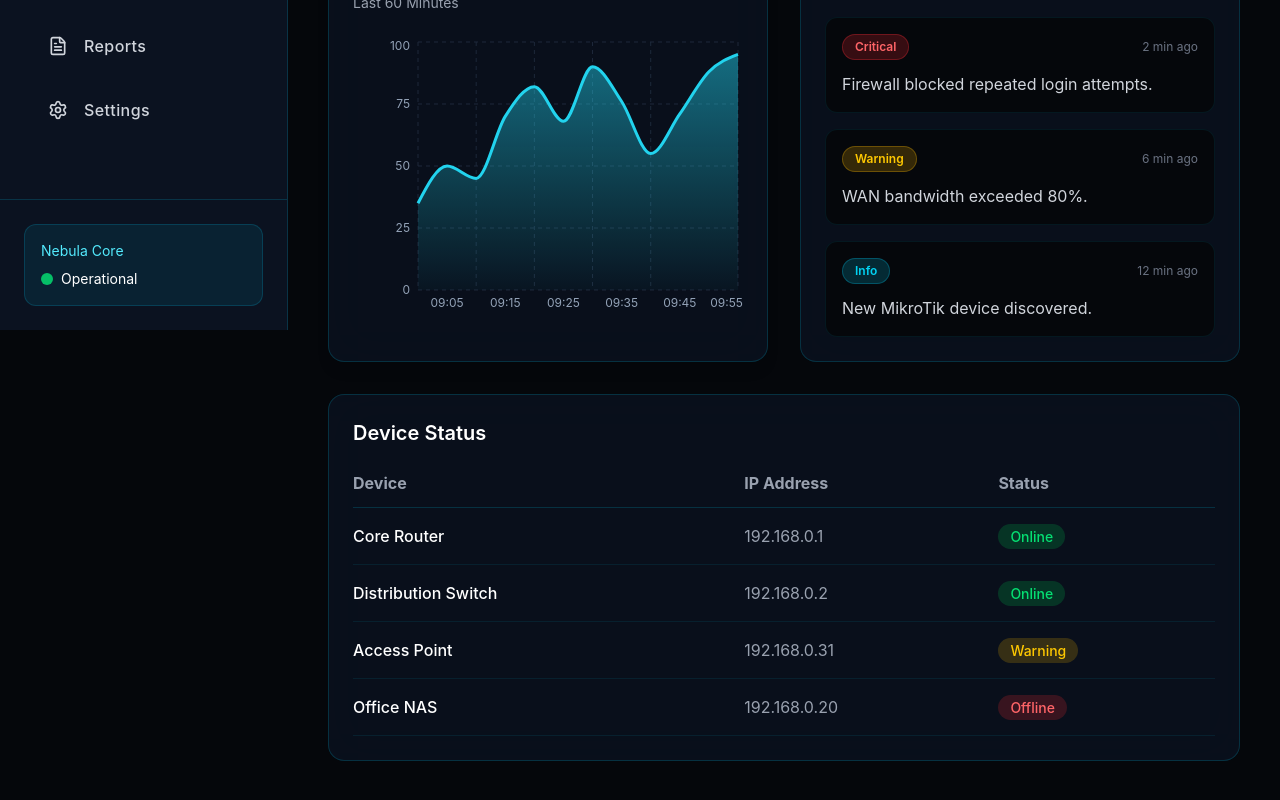
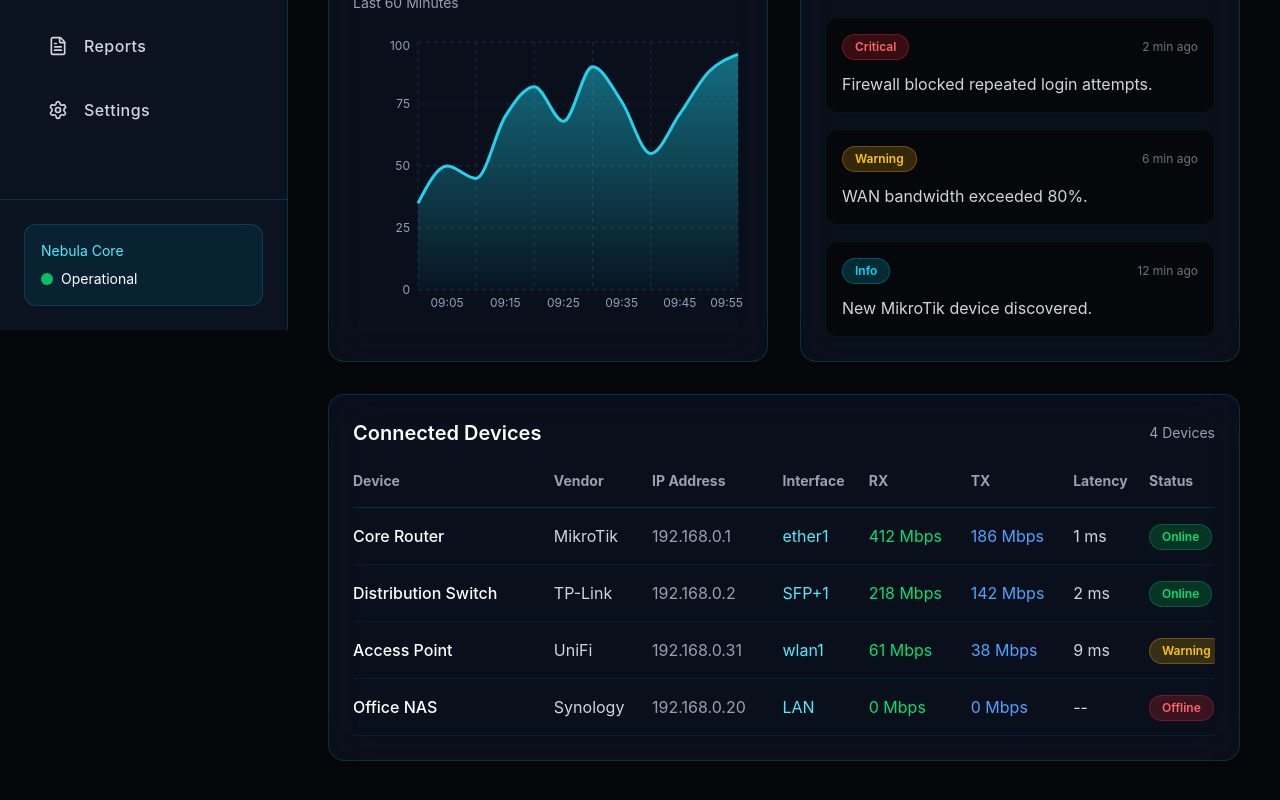
Before and after one commit to kmheon/nebula-noc, a React (Vite) app: page / in a window 1280 px wide. Shown: the part 470-1270 px from the top of the page. Built offline with nearby package versions, Linux system fonts and the light colour scheme.

Commit message:
refactor(data): move dashboard data to provider layer

```diff
--- a/src/components/dashboard/DeviceStatus/DeviceStatus.jsx
+++ b/src/components/dashboard/DeviceStatus/DeviceStatus.jsx
@@ -1,46 +1,41 @@
-const devices = [
-  {
-    name: "Core Router",
-    ip: "192.168.0.1",
-    status: "Online",
-  },
-  {
-    name: "Distribution Switch",
-    ip: "192.168.0.2",
-    status: "Online",
-  },
-  {
-    name: "Access Point",
-    ip: "192.168.0.31",
-    status: "Warning",
-  },
-  {
-    name: "Office NAS",
-    ip: "192.168.0.20",
-    status: "Offline",
-  },
-];
+import Card from "../../ui/Card/Card";
+import Badge from "../../ui/Badge/Badge";
+import { getDevices } from "../../../services/providers";
 
-const statusClass = {
-  Online: "bg-green-500/20 text-green-400",
-  Warning: "bg-yellow-500/20 text-yellow-400",
-  Offline: "bg-red-500/20 text-red-400",
+const badgeVariant = {
+  Online: "success",
+  Warning: "warning",
+  Offline: "danger",
 };
 
 export default function DeviceStatus() {
+  const devices = getDevices();
+
   return (
-    <div className="rounded-2xl border border-cyan-500/20 bg-[#0B1220]/80 backdrop-blur-xl p-6">
-
-      <h2 className="mb-6 text-xl font-semibold">
-        Device Status
+    <Card>
+      <div className="mb-6 flex items-center justify-between">
+        <h2 className="text-xl font-semibold">
+          Connected Devices
         </h2>
 
-      <table className="w-full">
-        <thead className="border-b border-cyan-500/20 text-left text-gray-400">
+        <span className="text-sm text-gray-400">
+          {devices.length} Devices
+        </span>
+      </div>
+
+      <div className="overflow-x-auto">
+        <table className="w-full min-w-[900px]">
+
+          <thead className="border-b border-cyan-500/20 text-left text-sm text-gray-400">
             <tr>
-            <th className="pb-3">Device</th>
-            <th className="pb-3">IP Address</th>
-            <th className="pb-3">Status</th>
+              <th className="pb-4">Device</th>
+              <th className="pb-4">Vendor</th>
+              <th className="pb-4">IP Address</th>
+              <th className="pb-4">Interface</th>
+              <th className="pb-4">RX</th>
+              <th className="pb-4">TX</th>
+              <th className="pb-4">Latency</th>
+              <th className="pb-4">Status</th>
             </tr>
           </thead>
 
@@ -48,28 +43,47 @@ export default function DeviceStatus() {
             {devices.map((device) => (
               <tr
                 key={device.ip}
-              className="border-b border-cyan-500/10 hover:bg-cyan-500/5 transition-colors"
+                className="border-b border-cyan-500/10 transition-colors hover:bg-cyan-500/5"
               >
-              <td className="py-4 font-medium">
+                <td className="py-4 font-medium text-white">
                   {device.name}
+                </td>
+
+                <td className="text-gray-300">
+                  {device.vendor}
                 </td>
 
                 <td className="text-gray-400">
                   {device.ip}
                 </td>
 
+                <td className="text-cyan-300">
+                  {device.interface}
+                </td>
+
+                <td className="text-green-400">
+                  {device.rx}
+                </td>
+
+                <td className="text-blue-400">
+                  {device.tx}
+                </td>
+
+                <td className="text-gray-300">
+                  {device.latency}
+                </td>
+
                 <td>
-                <span
-                  className={`rounded-full px-3 py-1 text-sm font-medium ${statusClass[device.status]}`}
-                >
+                  <Badge variant={badgeVariant[device.status]}>
                     {device.status}
-                </span>
+                  </Badge>
                 </td>
               </tr>
             ))}
           </tbody>
+
         </table>
-
       </div>
+    </Card>
   );
 }
--- a/src/components/dashboard/OverviewCards/OverviewCards.jsx
+++ b/src/components/dashboard/OverviewCards/OverviewCards.jsx
@@ -6,35 +6,18 @@ import {
 } from "lucide-react";
 
 import StatCard from "../../ui/StatCard/StatCard";
+import { getDashboardStats } from "../../../services/providers";
 
-const stats = [
-  {
-    title: "Connected Devices",
-    value: "127",
-    icon: HardDrive,
-    color: "text-cyan-400",
-  },
-  {
-    title: "Live Traffic",
-    value: "842 Mbps",
-    icon: Activity,
-    color: "text-green-400",
-  },
-  {
-    title: "CPU Usage",
-    value: "18%",
-    icon: Cpu,
-    color: "text-yellow-400",
-  },
-  {
-    title: "Critical Alerts",
-    value: "3",
-    icon: AlertTriangle,
-    color: "text-red-400",
-  },
-];
+const icons = {
+  HardDrive,
+  Activity,
+  Cpu,
+  AlertTriangle,
+};
 
 export default function OverviewCards() {
+  const stats = getDashboardStats();
+
   return (
     <div className="grid gap-6 md:grid-cols-2 xl:grid-cols-4">
       {stats.map((stat) => (
@@ -42,7 +25,7 @@ export default function OverviewCards() {
           key={stat.title}
           title={stat.title}
           value={stat.value}
-          icon={stat.icon}
+          icon={icons[stat.icon]}
           iconColor={stat.color}
         />
       ))}
--- a/src/components/dashboard/RecentAlerts/RecentAlerts.jsx
+++ b/src/components/dashboard/RecentAlerts/RecentAlerts.jsx
@@ -1,32 +1,13 @@
-const alerts = [
-  {
-    level: "Critical",
-    message: "Firewall blocked repeated login attempts.",
-    time: "2 min ago",
-  },
-  {
-    level: "Warning",
-    message: "WAN bandwidth exceeded 80%.",
-    time: "6 min ago",
-  },
-  {
-    level: "Info",
-    message: "New MikroTik device discovered.",
-    time: "12 min ago",
-  },
-];
-
-const badgeColors = {
-  Critical: "bg-red-500/20 text-red-400 border-red-500/30",
-  Warning: "bg-yellow-500/20 text-yellow-400 border-yellow-500/30",
-  Info: "bg-cyan-500/20 text-cyan-400 border-cyan-500/30",
-};
+import Card from "../../ui/Card/Card";
+import Badge from "../../ui/Badge/Badge";
+import { getRecentAlerts } from "../../../services/providers";
 
 export default function RecentAlerts() {
+  const alerts = getRecentAlerts();
+
   return (
-    <div className="rounded-2xl border border-cyan-500/20 bg-[#0B1220]/80 backdrop-blur-xl p-6">
-
-      <h2 className="text-xl font-semibold mb-6">
+    <Card>
+      <h2 className="mb-6 text-xl font-semibold">
         Recent Alerts
       </h2>
 
@@ -37,17 +18,21 @@ export default function RecentAlerts() {
             className="rounded-xl border border-cyan-500/10 bg-[#05070B] p-4 transition-all duration-300 hover:border-cyan-400/30"
           >
             <div className="flex items-center justify-between">
-
-              <span
-                className={`rounded-full border px-3 py-1 text-xs font-semibold ${badgeColors[alert.level]}`}
+              <Badge
+                variant={
+                  alert.level === "Critical"
+                    ? "danger"
+                    : alert.level === "Warning"
+                    ? "warning"
+                    : "info"
+                }
               >
                 {alert.level}
-              </span>
+              </Badge>
 
               <span className="text-xs text-gray-500">
                 {alert.time}
               </span>
-
             </div>
 
             <p className="mt-3 text-gray-300">
@@ -56,7 +41,6 @@ export default function RecentAlerts() {
           </div>
         ))}
       </div>
-
-    </div>
+    </Card>
   );
 }
--- a/src/components/dashboard/TrafficChart/TrafficChart.jsx
+++ b/src/components/dashboard/TrafficChart/TrafficChart.jsx
@@ -1,5 +1,5 @@
 import Card from "../../ui/Card/Card";
-
+import { getTrafficData } from "../../../services/providers";
 import {
   Area,
   AreaChart,
@@ -10,20 +10,7 @@ import {
   YAxis,
 } from "recharts";
 
-const trafficData = [
-  { time: "09:00", traffic: 35 },
-  { time: "09:05", traffic: 50 },
-  { time: "09:10", traffic: 45 },
-  { time: "09:15", traffic: 70 },
-  { time: "09:20", traffic: 82 },
-  { time: "09:25", traffic: 68 },
-  { time: "09:30", traffic: 90 },
-  { time: "09:35", traffic: 76 },
-  { time: "09:40", traffic: 55 },
-  { time: "09:45", traffic: 71 },
-  { time: "09:50", traffic: 88 },
-  { time: "09:55", traffic: 95 },
-];
+const trafficData = getTrafficData();
 
 export default function TrafficChart() {
   return (
--- /dev/null
+++ b/src/services/providers/index.js
@@ -0,0 +1,6 @@
+export {
+  getDashboardStats,
+  getTrafficData,
+  getRecentAlerts,
+  getDevices,
+} from "./mockProvider";
--- /dev/null
+++ b/src/services/providers/mockProvider.js
@@ -0,0 +1,118 @@
+const dashboardStats = [
+  {
+    title: "Connected Devices",
+    value: "127",
+    icon: "HardDrive",
+    color: "text-cyan-400",
+  },
+  {
+    title: "Live Traffic",
+    value: "842 Mbps",
+    icon: "Activity",
+    color: "text-green-400",
+  },
+  {
+    title: "CPU Usage",
+    value: "18%",
+    icon: "Cpu",
+    color: "text-yellow-400",
+  },
+  {
+    title: "Critical Alerts",
+    value: "3",
+    icon: "AlertTriangle",
+    color: "text-red-400",
+  },
+];
+
+const trafficData = [
+  { time: "09:00", traffic: 35 },
+  { time: "09:05", traffic: 50 },
+  { time: "09:10", traffic: 45 },
+  { time: "09:15", traffic: 70 },
+  { time: "09:20", traffic: 82 },
+  { time: "09:25", traffic: 68 },
+  { time: "09:30", traffic: 90 },
+  { time: "09:35", traffic: 76 },
+  { time: "09:40", traffic: 55 },
+  { time: "09:45", traffic: 71 },
+  { time: "09:50", traffic: 88 },
+  { time: "09:55", traffic: 95 },
+];
+
+const alerts = [
+  {
+    level: "Critical",
+    message: "Firewall blocked repeated login attempts.",
+    time: "2 min ago",
+  },
+  {
+    level: "Warning",
+    message: "WAN bandwidth exceeded 80%.",
+    time: "6 min ago",
+  },
+  {
+    level: "Info",
+    message: "New MikroTik device discovered.",
+    time: "12 min ago",
+  },
+];
+
+const devices = [
+  {
+    name: "Core Router",
+    vendor: "MikroTik",
+    ip: "192.168.0.1",
+    interface: "ether1",
+    rx: "412 Mbps",
+    tx: "186 Mbps",
+    latency: "1 ms",
+    status: "Online",
+  },
+  {
+    name: "Distribution Switch",
+    vendor: "TP-Link",
+    ip: "192.168.0.2",
+    interface: "SFP+1",
+    rx: "218 Mbps",
+    tx: "142 Mbps",
+    latency: "2 ms",
+    status: "Online",
+  },
+  {
+    name: "Access Point",
+    vendor: "UniFi",
+    ip: "192.168.0.31",
+    interface: "wlan1",
+    rx: "61 Mbps",
+    tx: "38 Mbps",
+    latency: "9 ms",
+    status: "Warning",
+  },
+  {
+    name: "Office NAS",
+    vendor: "Synology",
+    ip: "192.168.0.20",
+    interface: "LAN",
+    rx: "0 Mbps",
+    tx: "0 Mbps",
+    latency: "--",
+    status: "Offline",
+  },
+];
+
+export function getDashboardStats() {
+  return dashboardStats;
+}
+
+export function getTrafficData() {
+  return trafficData;
+}
+
+export function getRecentAlerts() {
+  return alerts;
+}
+
+export function getDevices() {
+  return devices;
+}
```
Lines whose indentation alone changed are shown as unchanged.
